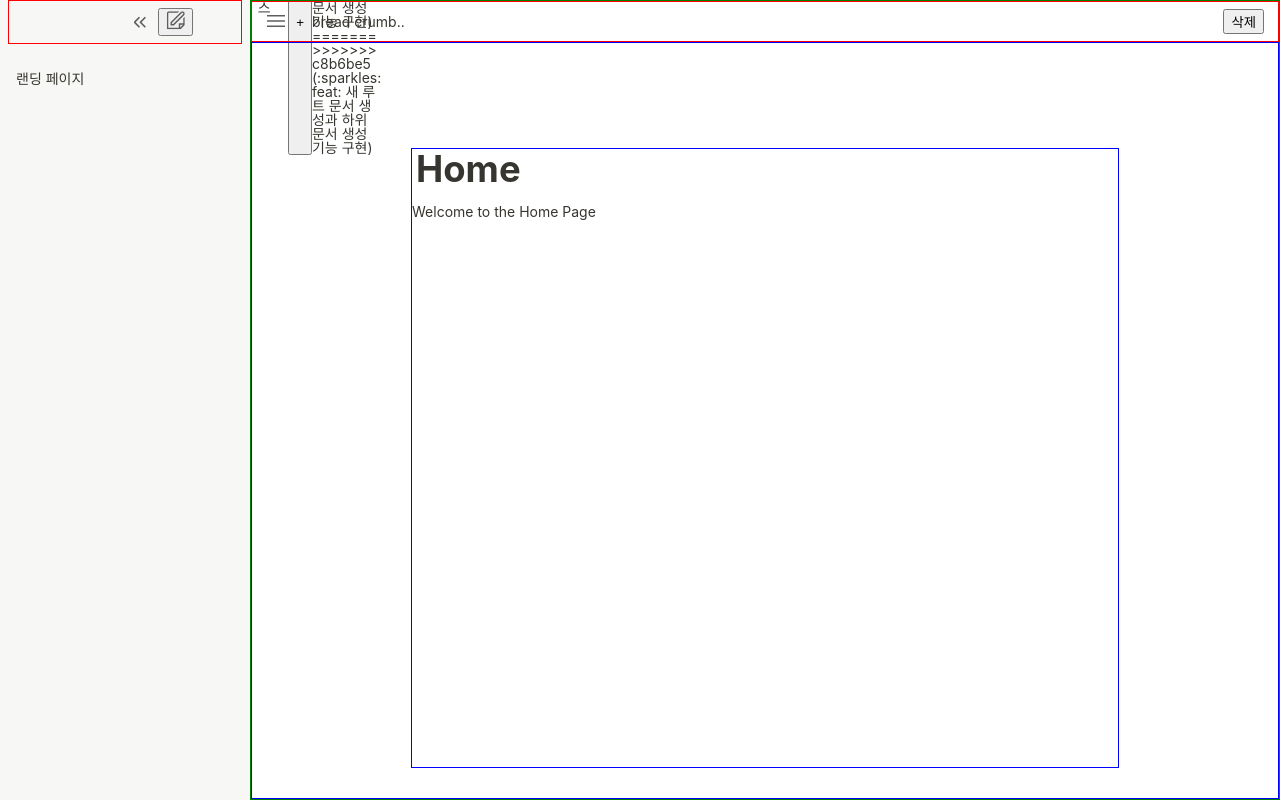
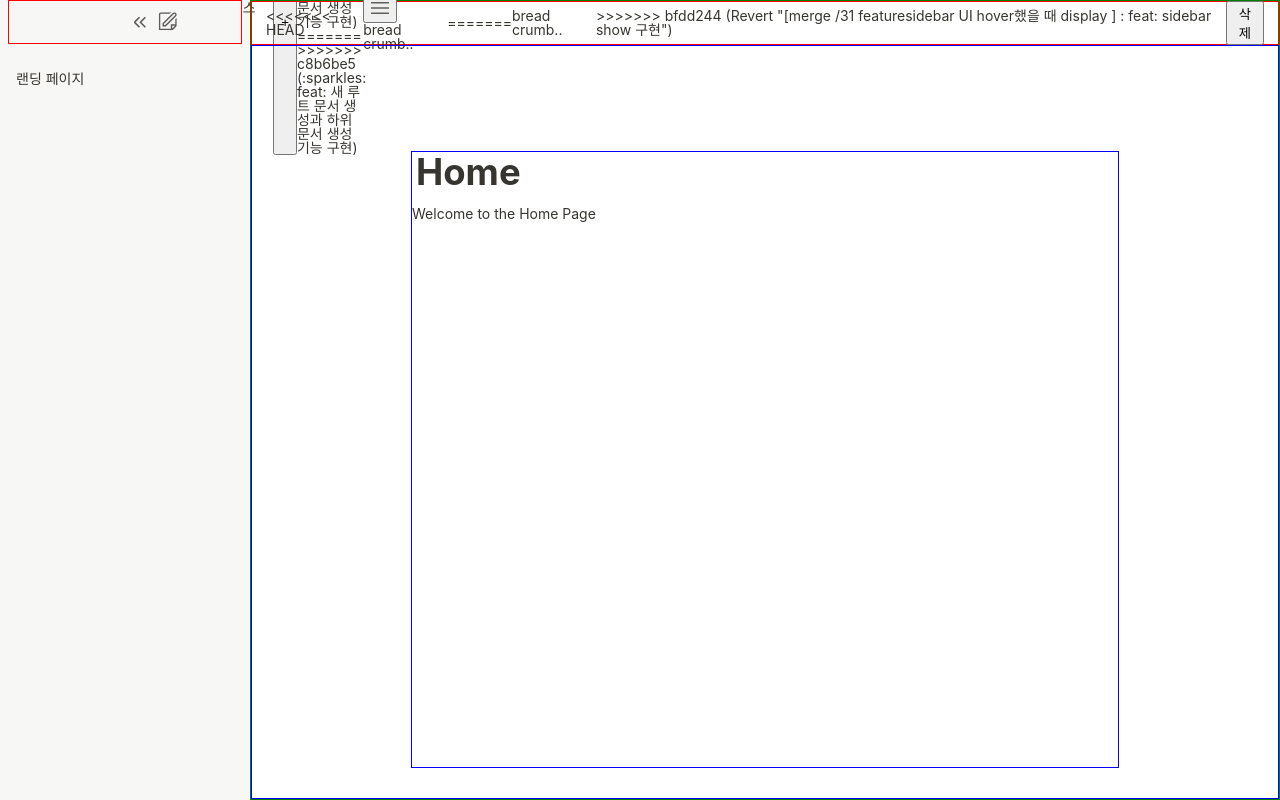
Before and after one commit to lactofreee/notion-clone, a website with bundled scripts: page index.html in a window 1280 px wide. Built offline with nearby package versions, Linux system fonts and the light colour scheme; no server answers; a web font is replaced by a local one.

Commit message:
Revert "[merge /31 featuresidebar UI hover했을 때 display ] : feat: sidebar show 구현"

```diff
--- a/index.html
+++ b/index.html
@@ -8,7 +8,6 @@
     <link rel="stylesheet" href="./styles/main.css" />
     <link rel="stylesheet" href="./styles/editor.css" />
     <link rel="stylesheet" href="./styles/sideBar.css" />
-    <link rel="stylesheet" href="./styles/breadCrums.css" />
   </head>
   <body class="screen">
     <!-- 사이드바 -->
@@ -19,7 +18,7 @@
 <<<<<<< HEAD
           <div>🐭 도시쥐와 시골쥐의 space</div>
           <div class="red sidebar__iconWrap">
-            <button class="sideBar__button" id="sideBar__hideButton">
+            <button class="sideBar__hideButton" id="sideBar__hideButton">
               <img
                 src="./src/asset/sideBar-hide.svg"
                 alt="sideBar-hide"
@@ -56,6 +55,7 @@
     <!-- 메인 -->
     <main class="screen__pageView">
       <ul class="pageView__breadCrumbs">
+<<<<<<< HEAD
         <!-- 사이드바 메뉴 버튼 -->
         <div class="breadCrumbs__wrap">
           <button class="sideBar__button">
@@ -68,6 +68,9 @@
           <li>bread crumb..</li>
         </div>
 
+=======
+        <li>bread crumb..</li>
+>>>>>>> bfdd244 (Revert "[merge /31 featuresidebar UI hover했을 때 display ] : feat: sidebar show 구현")
         <button>삭제</button>
       </ul>
       <section class="editor">
--- a/styles/sideBar.css
+++ b/styles/sideBar.css
@@ -58,7 +58,7 @@
 }
 
 /* 사이드바 아이콘 */
-.sideBar__button {
+.sideBar__hideButton {
   box-sizing: border-box;
   width: 20px;
   height: 20px;
@@ -68,7 +68,7 @@
   background: none;
   cursor: pointer;
 }
-.sideBar__button:hover {
+.sideBar__hideButton:hover {
   background-color: var(--bg100);
   border-radius: 4px;
 }
```
